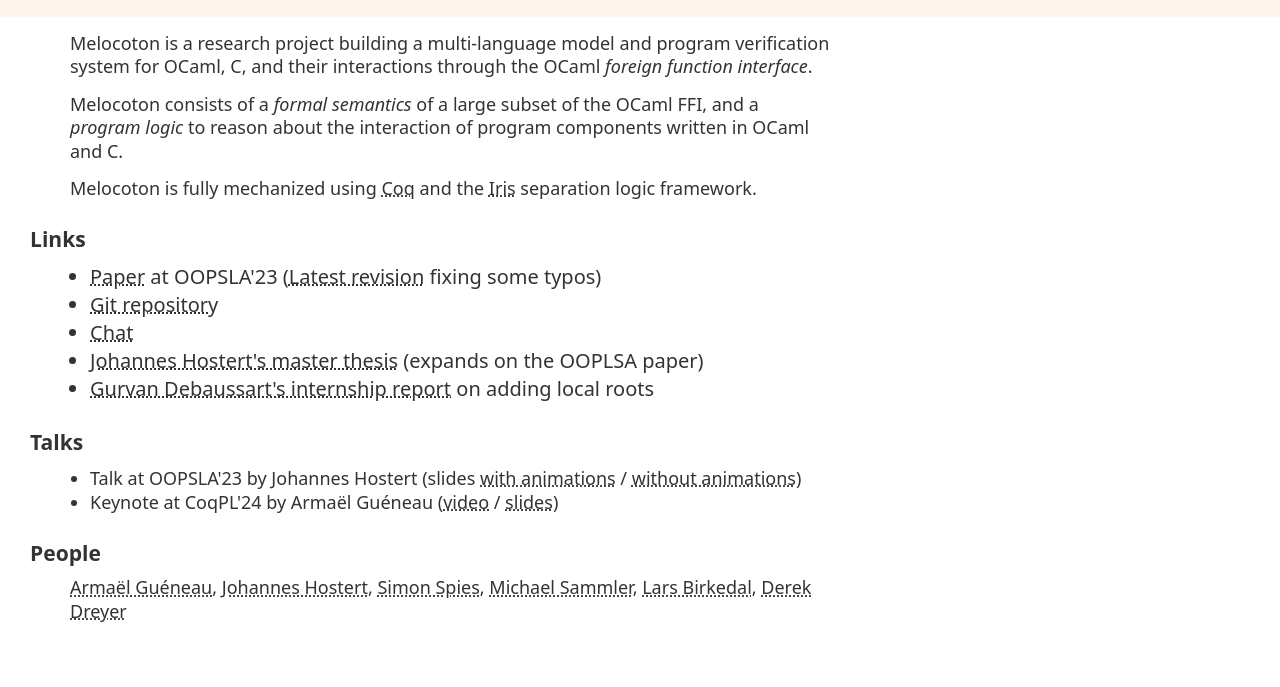
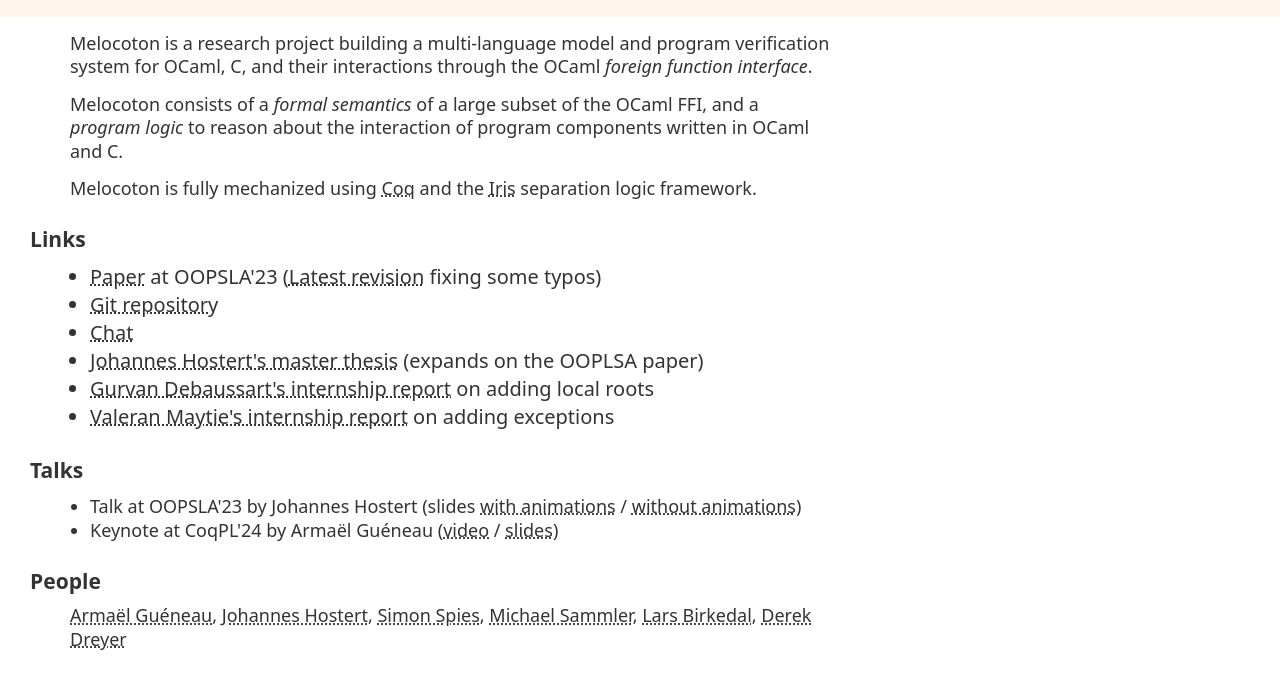
Before and after one commit to melocoton-project/melocoton-project.github.io, a plain HTML site: page index.html in a window 1280 px wide. Shown: the part 113-800 px from the top of the page. Drawn offline with Linux system fonts and the light colour scheme.

Commit message:
add valeran maytie's internship report

```diff
--- a/index.html
+++ b/index.html
@@ -41,6 +41,7 @@
       <li><a href="https://mattermost.mpi-sws.org/iris/channels/melocoton">Chat</a></li>
       <li><a href="johannes-hostert-thesis.pdf">Johannes Hostert's master thesis</a> (expands on the OOPLSA paper)</li>
       <li><a href="gurvan-debaussart-internship.pdf">Gurvan Debaussart's internship report</a> on adding local roots</li>
+      <li><a href="valeran-maytie-internship.pdf">Valeran Maytie's internship report</a> on adding exceptions</li>
     </ul>
 
     <h3>Talks</h3>
```
Also changed, not shown: 1 other file.
